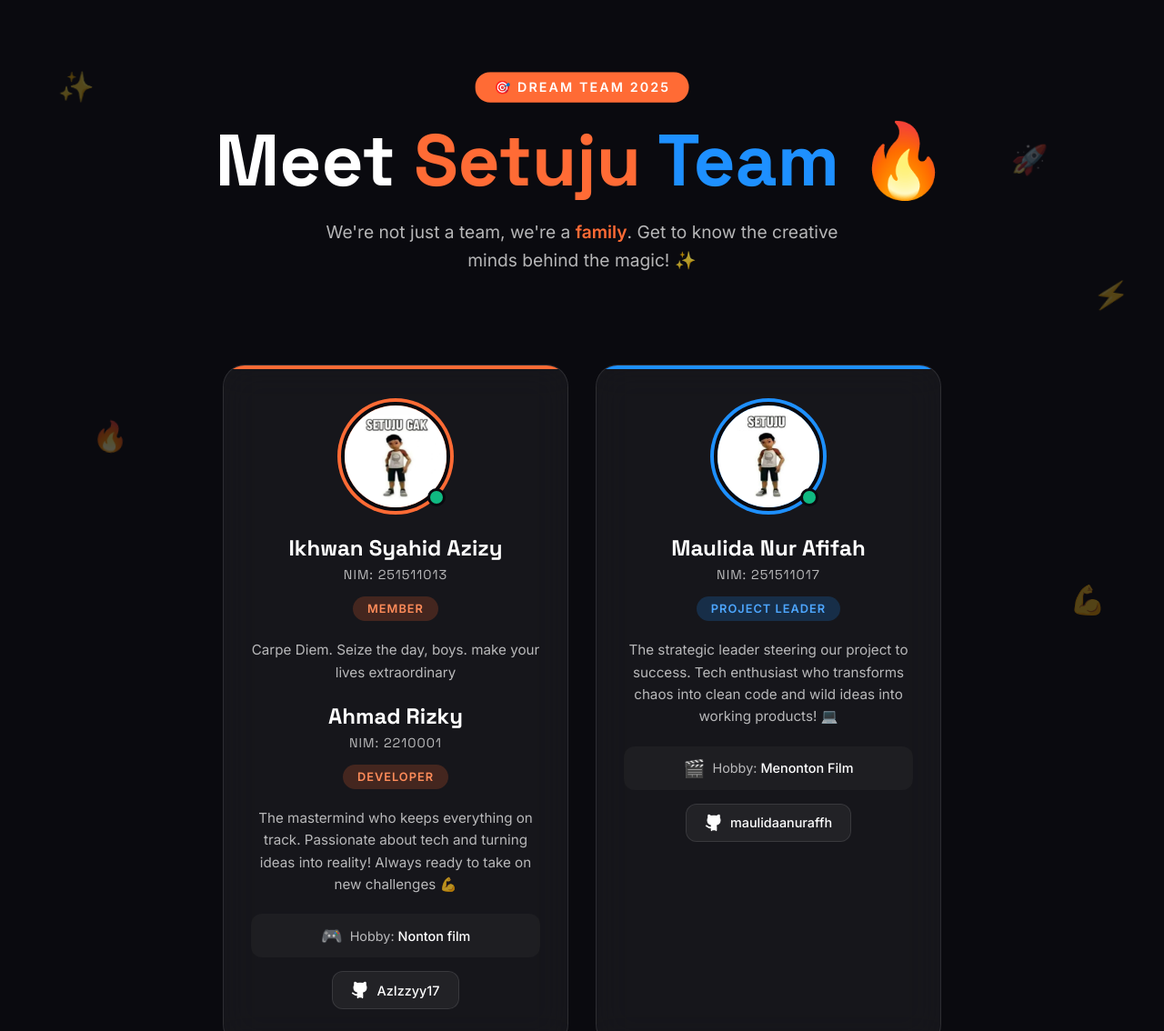
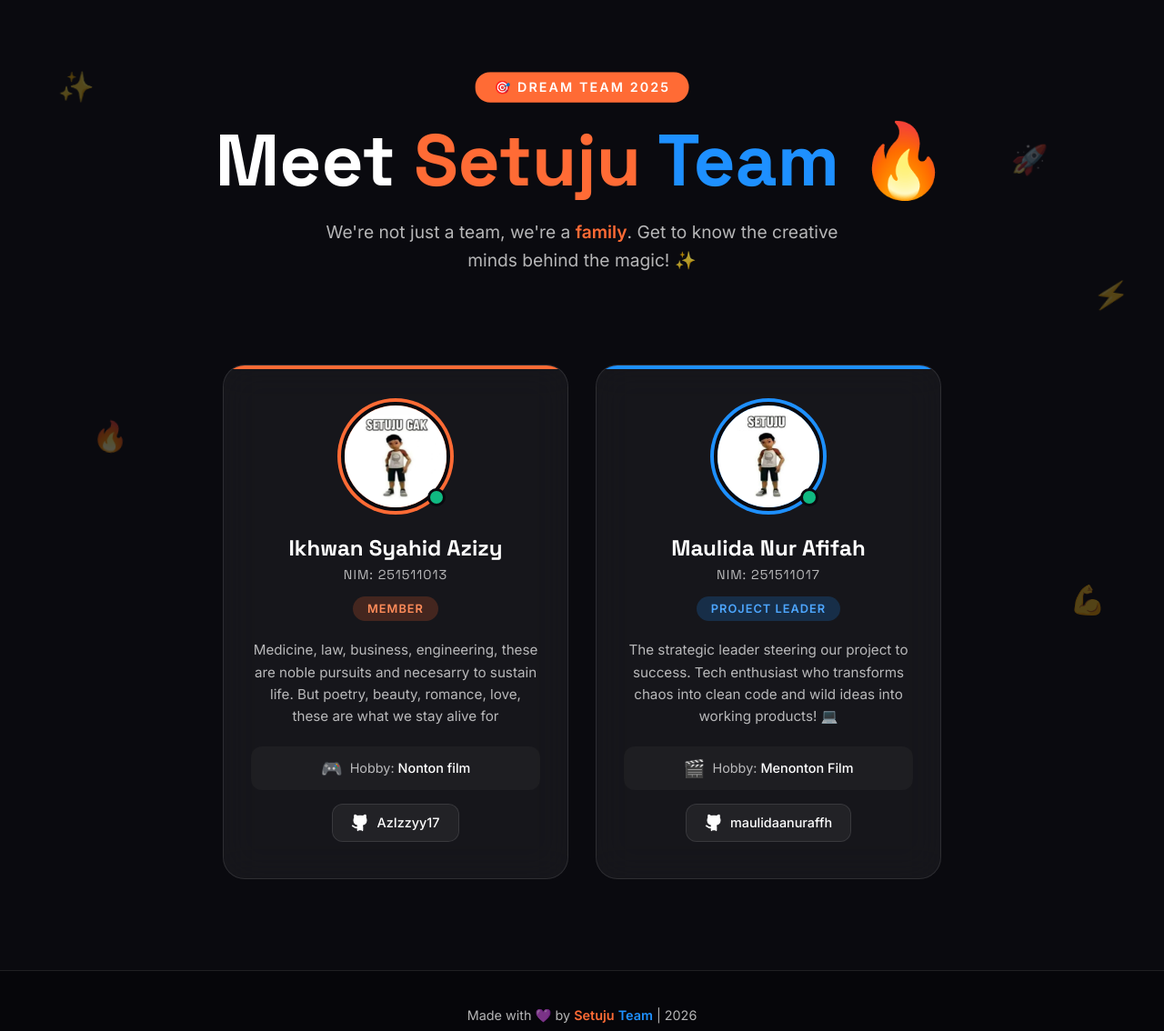
Before and after one commit to maulidaanuraffh/Setuju-Proyek2-PABL, a plain HTML site: page index.html in a window 1280 px wide. Shown: the top 1134 px of the page at 91% size. Drawn offline with Linux system fonts and the light colour scheme.

Commit message:
Update: identitas Ikhwan

```diff
--- a/index.html
+++ b/index.html
@@ -46,12 +46,7 @@
                 <h3 class="member-name">Ikhwan Syahid Azizy</h3>
                 <p class="member-nim">NIM: 251511013</p>
                 <span class="member-role">Member</span>
-                <p class="member-intro">Carpe Diem. Seize the day, boys. make your lives extraordinary</p>
-                <h3 class="member-name">Ahmad Rizky</h3>
-                <p class="member-nim">NIM: 2210001</p>
-                <span class="member-role">Developer</span>
-                <p class="member-intro">The mastermind who keeps everything on track. Passionate about tech and turning
-                    ideas into reality! Always ready to take on new challenges 💪</p>
+                <p class="member-intro">Medicine, law, business, engineering, these are noble pursuits and necesarry to sustain life. But poetry, beauty, romance, love, these are what we stay alive for</p>
                 <div class="hobby-section">
                     <span class="hobby-icon">🎮</span>
                     <span class="hobby-text">Hobby: <span>Nonton film</span></span>
```
